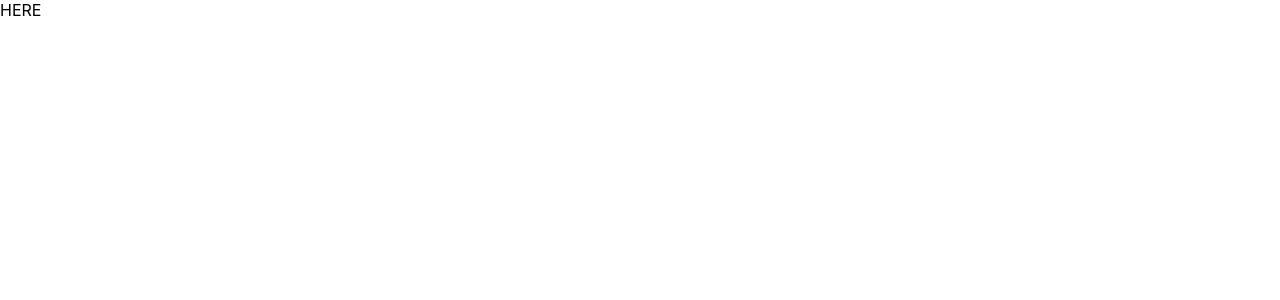
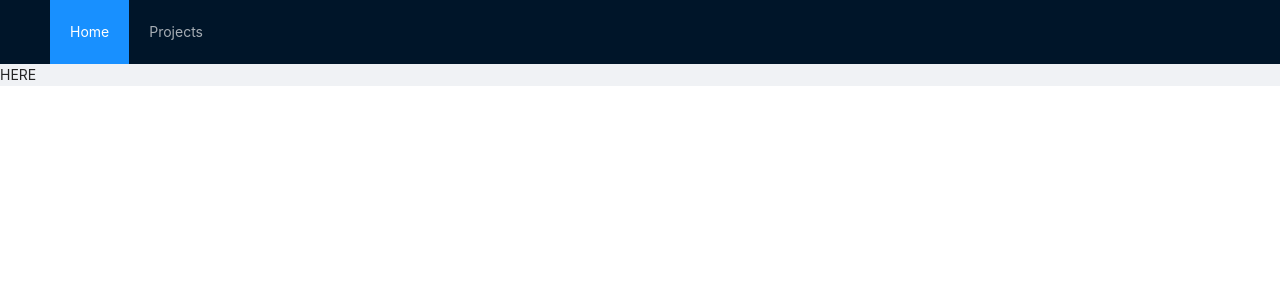
Before and after one commit to Nickds547/Personal-Website, a React (Create React App) app in the folder client/: page / in a window 1280 px wide. Shown: the top 300 px of the page. Built offline with nearby package versions, Linux system fonts and the light colour scheme.

Commit message:
Added assets and importing antd.css

```diff
--- a/client/package.json
+++ b/client/package.json
@@ -6,6 +6,8 @@
     "@testing-library/jest-dom": "^4.2.4",
     "@testing-library/react": "^9.5.0",
     "@testing-library/user-event": "^7.2.1",
+    "@types/react-router-dom": "^5.1.5",
+    "antd": "^4.2.5",
     "react": "^16.13.1",
     "react-dom": "^16.13.1",
     "react-router": "^5.2.0",
--- a/client/src/App.js
+++ b/client/src/App.js
@@ -1,16 +1,27 @@
 import React from 'react';
 import { Route, Switch,BrowserRouter as Router } from 'react-router-dom';
-import Home from './Pages/Home'
-import './App.css';
+import Home from './Pages/Home';
+import MyHeader from './Components/header';
+import {Layout} from 'antd';
+import 'antd/dist/antd.css';
+
+const {Header, Content} = Layout
 
 function App() {
   return (
    <>
     <Router>
-      <Switch>
-        <Route path="/"><Home/> </Route>
-      </Switch>
-      </Router>
+      <Layout className="layout">
+          <Header><MyHeader/></Header>
+          <Layout>
+        <Content>
+          <Switch>
+            <Route path="/"><Home/></Route>
+          </Switch>
+        </Content>
+        </Layout>
+      </Layout>
+    </Router>
    </>
   );
 }
--- /dev/null
+++ b/client/src/Components/header.tsx
@@ -0,0 +1,30 @@
+import React, {useState} from 'react';
+import {Link} from 'react-router-dom';
+import {Menu, Layout, notification} from 'antd';
+
+const {SubMenu} = Menu;
+const {Header} = Layout;
+
+
+const MyHeader = () => {
+
+    const [selected, setSelected] = useState('home');
+
+    return (
+        <Menu
+            theme="dark"
+            defaultSelectedKeys={[selected]}
+            onClick={ e =>setSelected(e.key)}
+            mode="horizontal"
+            >
+            <Menu.Item  key="home">
+                <Link to='/'>Home</Link>
+            </Menu.Item>
+            <Menu.Item key="projects">
+                Projects
+            </Menu.Item>
+        </Menu>
+    )
+}
+
+export default MyHeader;
```
Also changed, not shown: 1 other file (tests, documents, lock files or other folders).
